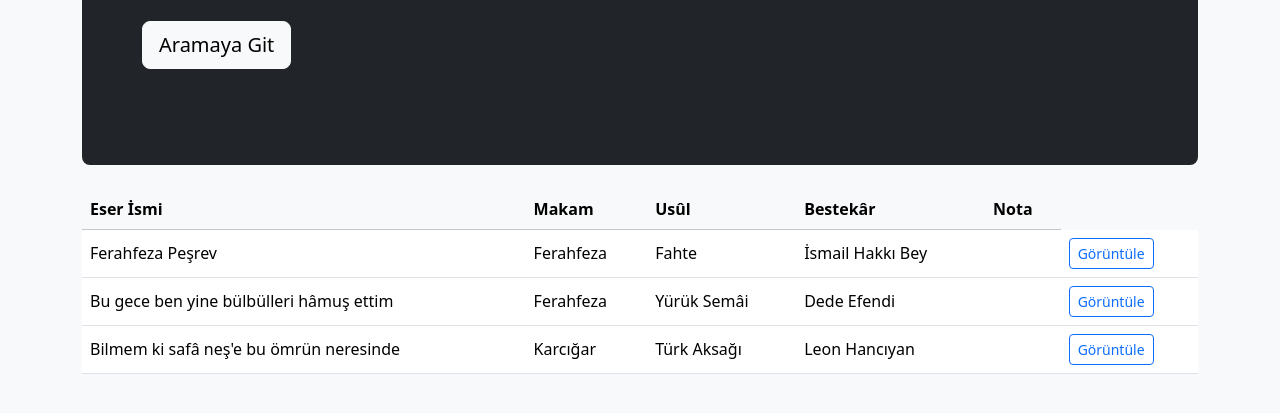
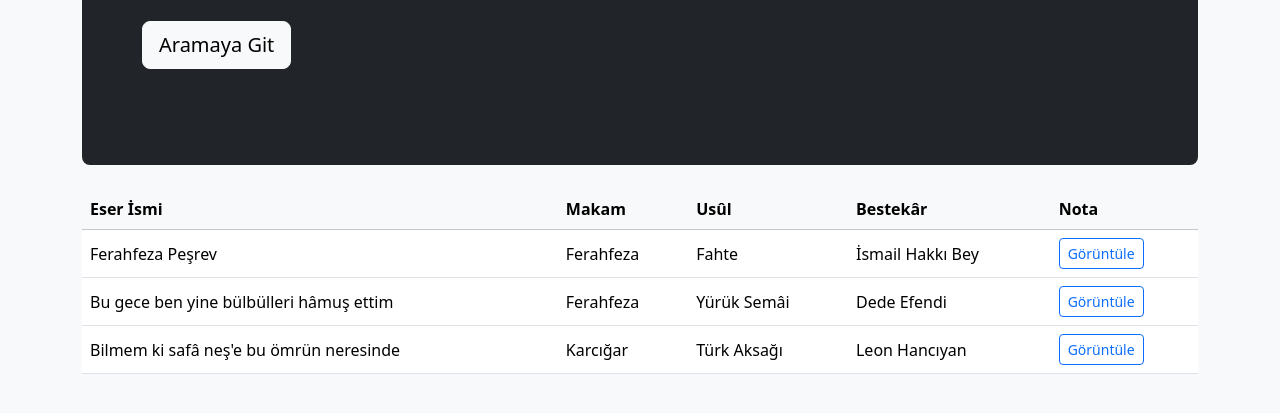
Before and after one commit to ferahfeza/tsm-arsiv-site, a plain HTML site: page index.html in a window 1280 px wide. Shown: the part 413-826 px from the top of the page. Drawn offline with nearby package versions, Linux system fonts and the light colour scheme.

Commit message:
Comment out the 'soz' table cell in index.html

```diff
--- a/index.html
+++ b/index.html
@@ -181,7 +181,7 @@
             <td>${r.makam || ''}</td>
             <td>${r.usul || ''}</td>
             <td>${r.bestekar || ''}</td>
-            <td>${r.soz || ''}</td>
+            <!--<td>${r.soz || ''}</td>-->
             <td id="${nid}">${linkHtml}</td>
           </tr>`;
       }).join('');
```
